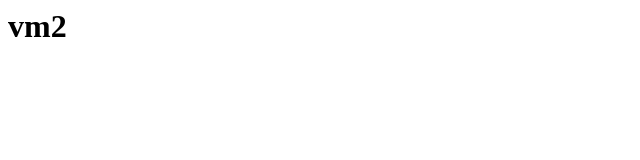
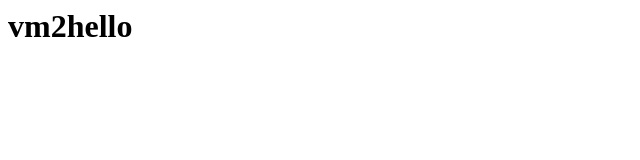
Before and after one commit to gurpreetkaur12/gurpreet, a plain HTML site: page index.html in a window 1280 px wide. Shown: the whole page, without its empty margins (0-640 px from the left). Drawn offline with Linux system fonts and the light colour scheme.

Commit message:
hello
microsoftazure

```diff
--- a/index.html
+++ b/index.html
@@ -1,6 +1,6 @@
 <html>
 <title>cu</title>
 <body>
-<h1>vm2</h1>
+<h1>vm2hello</h1>
 </body>
 </html>
```
